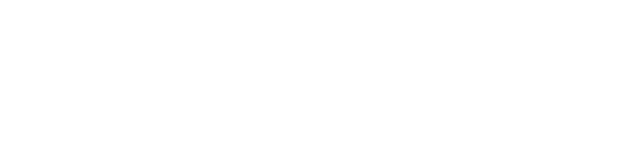
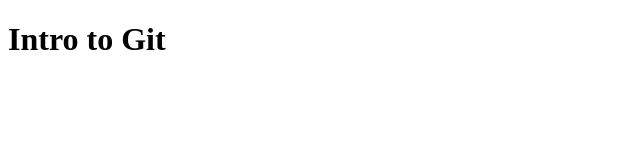
Before and after one commit to xufeng4072/GithubDemo, a plain HTML site: page index.html in a window 1280 px wide. Shown: the whole page, without its empty margins (0-640 px from the left). Drawn offline with Linux system fonts and the light colour scheme.

Commit message:
index modified on new branch

```diff
--- a/index.html
+++ b/index.html
@@ -4,9 +4,10 @@
 		<meta charset="UTF-8">
 		<meta http-equiv="X-UA-Compatible" content="IE=edge">
 		<meta name="viewport" content="width=device-width, initial-scale=1.0">
+		<title>Intro to Git and Github</title>
 	</head>
 	<body>
-
+<h1>Intro to Git </h1>
 	</body>
 
 
```
